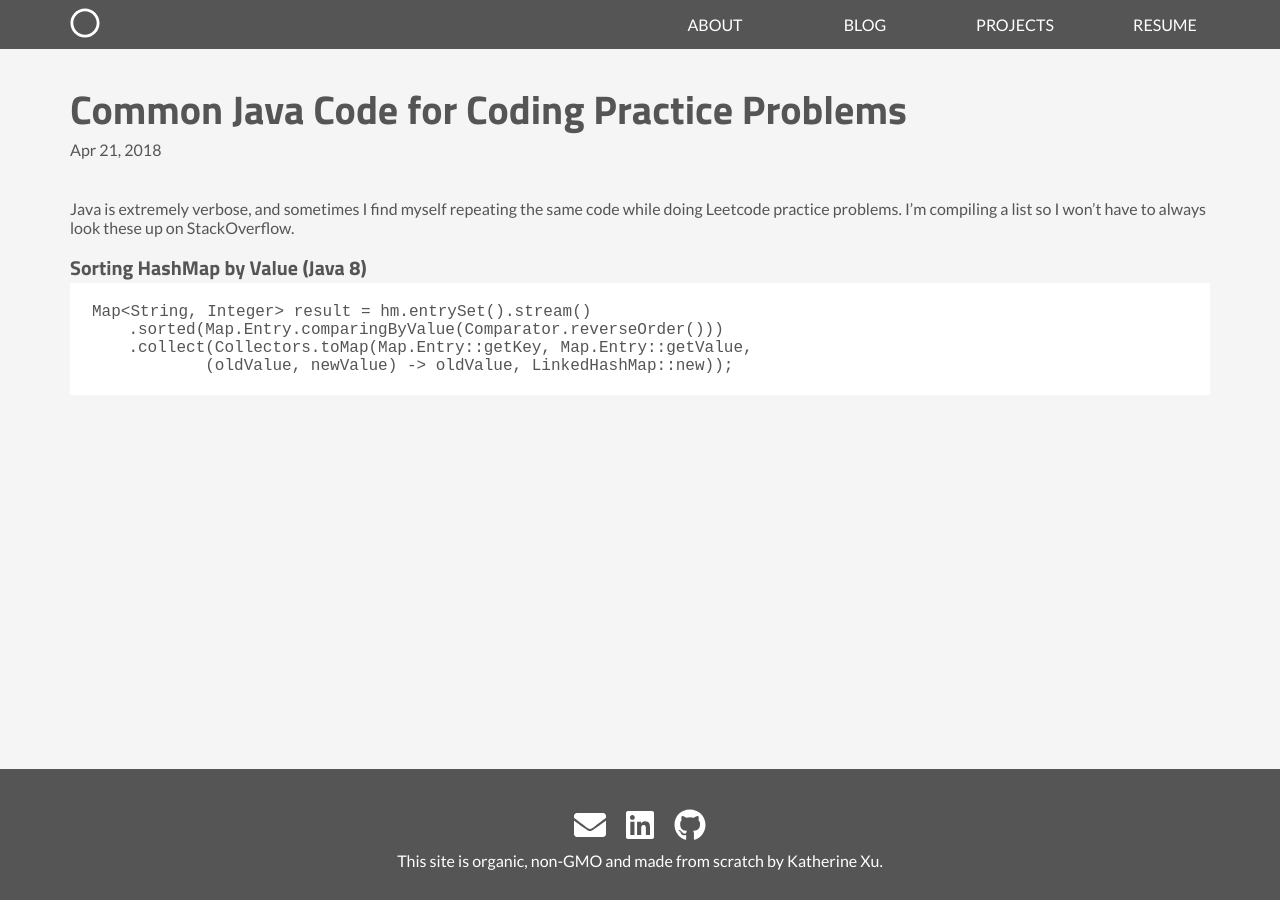
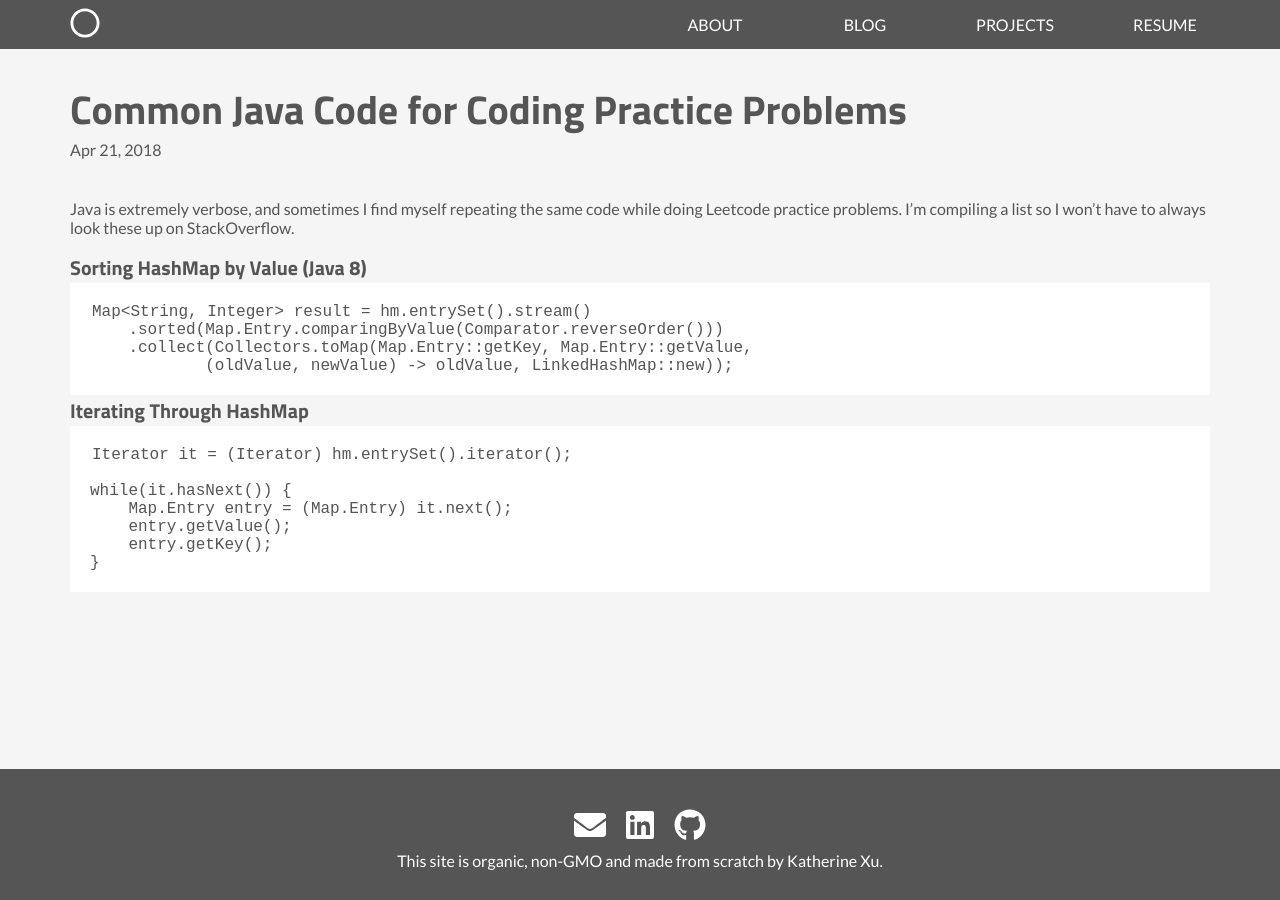
Before and after one commit to zhixu/zhixu.github.io, a Jekyll site: the page built from _posts/blog/2018-04-21-17-common-java-code.markdown, in a window 1280 px wide. Built offline with Jekyll 4.4.1, drawn with Linux system fonts in a browser that asks for light colours; nearby versions of some CDN libraries.

Commit message:
HM iteration

````diff
--- a/_posts/blog/2018-04-21-17-common-java-code.markdown
+++ b/_posts/blog/2018-04-21-17-common-java-code.markdown
@@ -15,3 +15,16 @@ Map<String, Integer> result = hm.entrySet().stream()
     .collect(Collectors.toMap(Map.Entry::getKey, Map.Entry::getValue,
             (oldValue, newValue) -> oldValue, LinkedHashMap::new));
 ```
+
+
+### Iterating Through HashMap
+
+```java
+Iterator it = (Iterator) hm.entrySet().iterator();
+
+while(it.hasNext()) {
+    Map.Entry entry = (Map.Entry) it.next();
+    entry.getValue();
+    entry.getKey();
+}
+```
````
